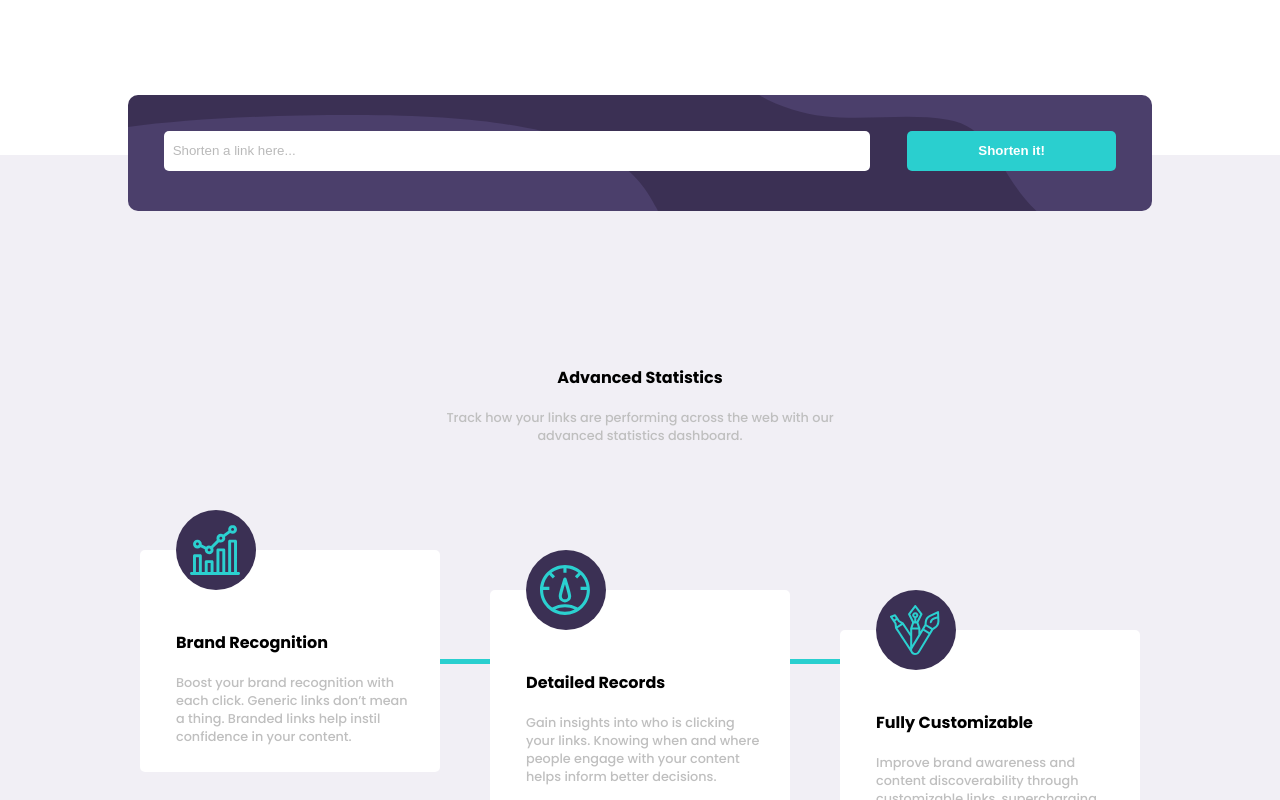
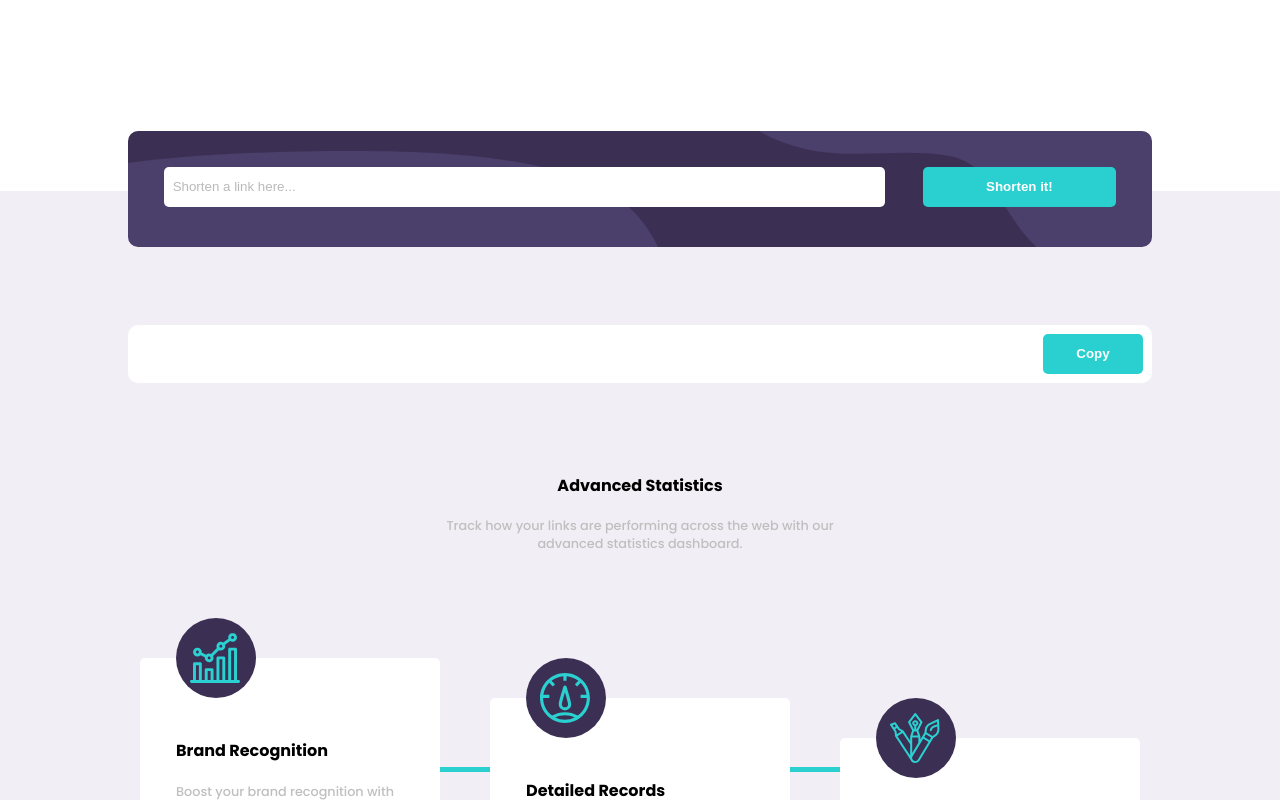
Before and after one commit to sumeshnaskar/shorturl, a React (Create React App) app: page / in a window 1280 px wide. Shown: the part 800-1600 px from the top of the page. Built offline with nearby package versions, Linux system fonts and the light colour scheme.

Commit message:
design complete

```diff
--- a/src/components/header/styles/header.js
+++ b/src/components/header/styles/header.js
@@ -8,7 +8,7 @@ export const Container = styled.div`
 
 export const Group = styled.div`
     margin-top: 2em;
-    margin-bottom: 4em;
+    margin-bottom: 6em;
 
     @media(min-width:700px){
         display: flex;
--- a/src/components/short/index.js
+++ b/src/components/short/index.js
@@ -1,6 +1,6 @@
 import React from 'react'
 
-import { Container, Card, Group, Form, Error, Input, Button } from './styles/short'
+import { Container, Card, Group, Form, Error, Input, Button, Text, Wrapper, Break, Inner } from './styles/short'
 
 export default function Short({ children, ...restProps}){
     return <Container {...restProps}>{children}</Container>
@@ -13,6 +13,11 @@ Short.Card = function ShortCard({ children, ...restProps}){
 Short.Group = function ShortGroup({ children, ...restProps}){
     return <Group {...restProps}>{children}</Group>
 }
+
+Short.Inner = function ShortInner({ children, ...restProps}){
+    return <Inner {...restProps}>{children}</Inner>
+}
+
 
 Short.Form = function ShortForm({ children, ...restProps}){
     return <Form {...restProps}>{children}</Form>
@@ -29,3 +34,15 @@ Short.Input = function ShortInput({...restProps}){
 Short.Button = function ShortButton({ children, ...restProps}){
     return <Button {...restProps}>{children}</Button>
 }
+
+Short.Text = function ShortText({ children, ...restProps}){
+    return <Text {...restProps}>{children}</Text>
+}
+
+Short.Wrapper = function ShortWrapper({ children, ...restProps}){
+    return <Wrapper {...restProps}>{children}</Wrapper>
+}
+
+Short.Break = function ShortBreak({...restProps}){
+    return <Break {...restProps}/>
+}
--- a/src/components/short/styles/short.js
+++ b/src/components/short/styles/short.js
@@ -9,7 +9,9 @@ export const Card = styled.div`
     max-width: 80%;
     margin: 0 auto;
     border-radius: 10px;
-    height: 120px;
+
+
+
 `
 export const Form = styled.form`
     background: url(${process.env.PUBLIC_URL + '/images/bg-shorten-mobile.svg'}) no-repeat;
@@ -35,7 +37,7 @@ export const Form = styled.form`
 `
 
 export const Group = styled.div`
-    width: 90%;
+    width: 100%;
     margin: 0 auto;
 `
 
@@ -64,7 +66,7 @@ export const Button = styled.button`
     border-radius: 5px;
     background-color: hsl(180, 66%, 49%);
     padding: .65em;
-    width: 90%;
+    width: 100%;
     font-weight: 700;
     color: #fff;
     cursor: pointer;
@@ -92,3 +94,68 @@ export const Error = styled.p`
         margin: 0;
     }
 `
+
+export const Text = styled.p`
+    text-overflow: ellipsis;
+    overflow: hidden;
+    margin: 0;
+    font-size: .8rem;
+
+    @media(min-width: 700px){
+       margin-right: 1em;
+    }
+
+`
+
+export const Wrapper = styled.div`
+    display: flex;
+    flex-direction: column;
+    justify-content: space-between;
+    margin: 0 auto;
+    border-radius: 10px;
+    background-color: #fff;
+    margin-top: 1em;
+
+    @media(min-width: 700px){
+        flex-direction: row;
+    }
+
+`
+
+export const Break = styled.div`
+    width: 98%;
+    height: 2px;
+    background-color: hsl(257, 22%, 95%);
+    margin: 0 auto;
+
+    @media(min-width: 700px){
+        display: none;
+    }
+`
+
+export const Inner = styled.div`
+    padding: 1em;
+    display: flex;
+    flex-direction: column;
+
+
+    @media(min-width: 700px){
+        flex-direction: row;
+        align-items: center;
+        padding: .5em;
+    }
+
+    > ${Button}{
+        margin-top: 1em;
+
+        &:focus{
+            background-color: hsl(257, 27%, 26%);
+        }
+
+        @media(min-width: 700px){
+            margin: 0;
+            width: 100px;
+        }
+    }
+
+`
--- a/src/container/short.js
+++ b/src/container/short.js
@@ -4,26 +4,33 @@ import { Short } from '../components'
 
 export function ShortContainer(){
     const [url, setUrl] = useState('')
+    const [shortUrl, setShortUrl] = useState('')
     const [error, setError] = useState('')
+    const [copy, setCopy] = useState('Copy')
 
     const handleSubmit = async (event) => {
         event.preventDefault()
         url.length < 1 ? setError('Please add a link') : setError('')
-        const fetchShortUrl = await fetch(
-            `https://api.shrtco.de/v2/shorten?url=${url}`,
-            {
-                method: 'POST',
+        try{
+            const fetchShortUrl = await fetch(`https://api.shrtco.de/v2/shorten?url=${url}`)
+            const response = await fetchShortUrl.json()
+            if (!response.ok){
+                const errMessage = `An error occured: ${response.status}`
+                throw new Error(errMessage)
+            }
+            setShortUrl(response.result.short_link)
+        }catch(err){
+            setError(err.errMessage)
+        }
 
-            }
-        )
-        const response = await fetchShortUrl.json()
-        console.log(response.result.short_link, response.ok)
     }
+
+
 
     return(
         <Short>
             <Short.Card>
-                <Short.Form onSubmit={handleSubmit} method='POST'>
+                <Short.Form onSubmit={handleSubmit}>
                     <Short.Group>
                         <Short.Input
                             placeholder = "Shorten a link here..."
@@ -39,6 +46,18 @@ export function ShortContainer(){
                     <Short.Button type="submit">Shorten it!</Short.Button>
                 </Short.Form>
             </Short.Card>
+            <Short.Card>
+                <Short.Wrapper>
+                    <Short.Inner>
+                        <Short.Text>{url}</Short.Text>
+                    </Short.Inner>
+                    <Short.Break/>
+                    <Short.Inner>
+                        <Short.Text style = {{color: 'hsl(180, 66%, 49%)'}}>{shortUrl}</Short.Text>
+                        <Short.Button onClick = {()=>setCopy('Copied!')}>{copy}</Short.Button>
+                    </Short.Inner>
+                </Short.Wrapper>
+            </Short.Card>
         </Short>
     )
 }
```
